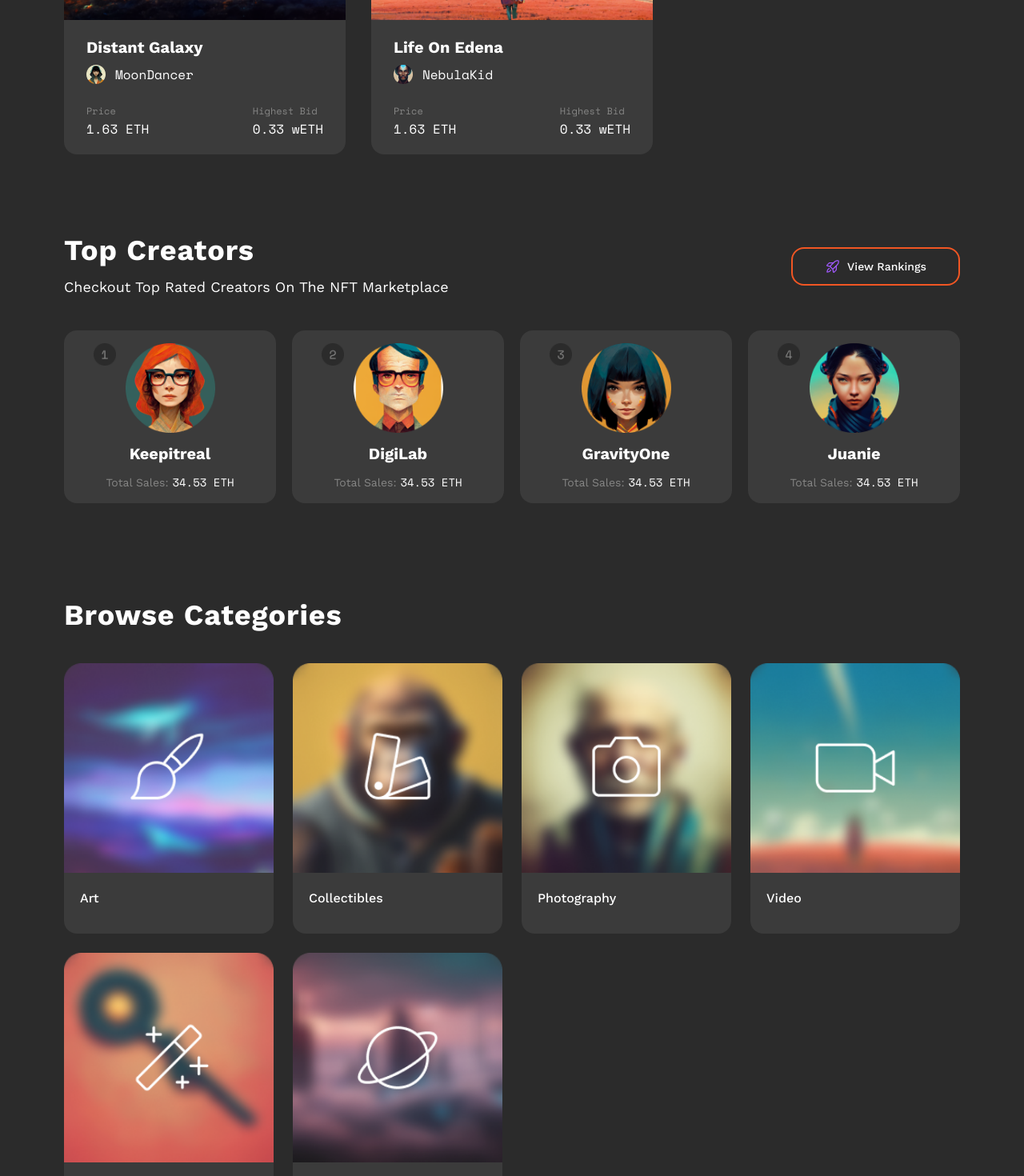
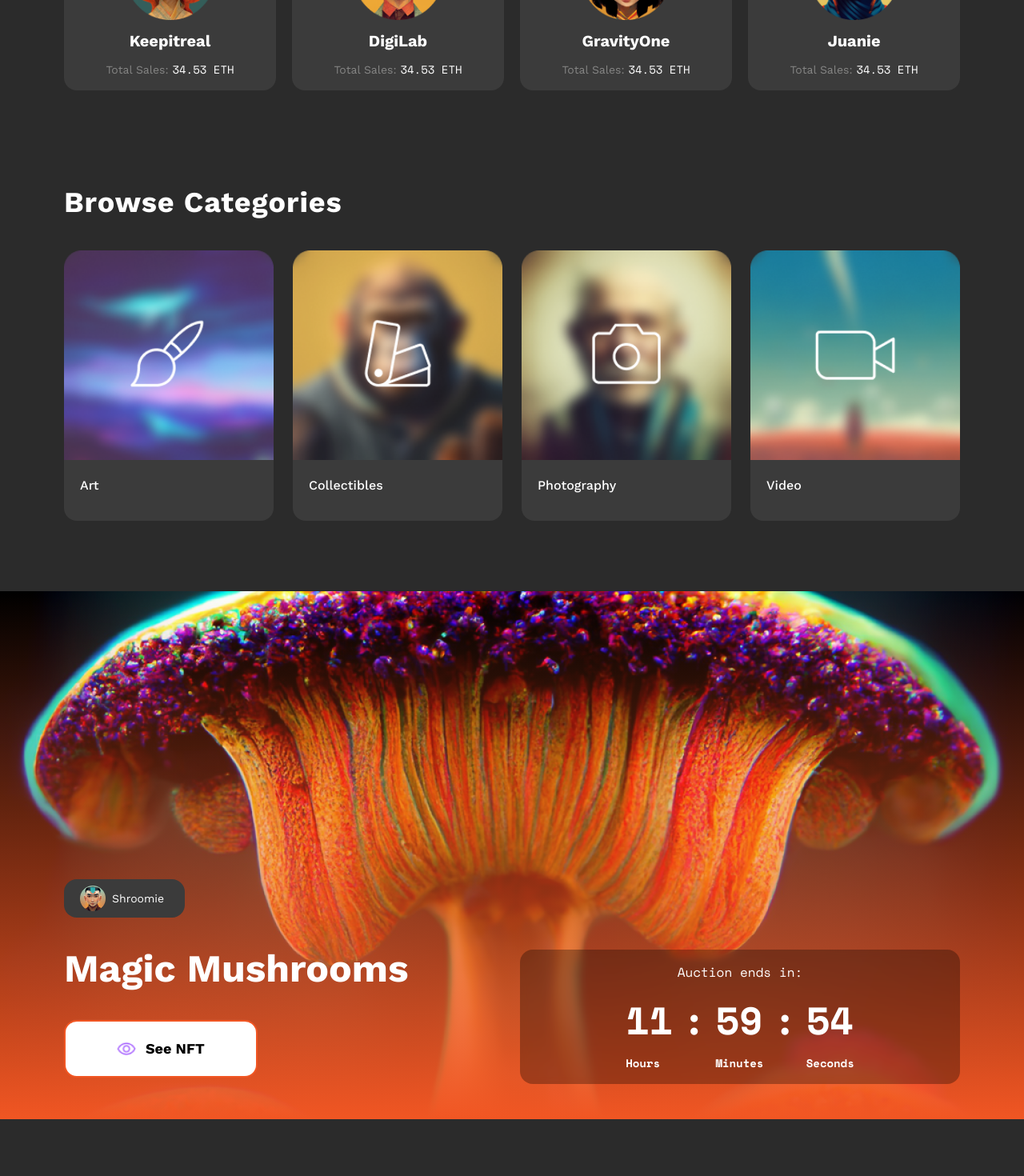
Before and after one commit to redsoftware-hq/NFTMarketPlace, a React (Vite) app: page / in a window 1280 px wide. Shown: the part 3040-4510 px from the top of the page at 80% size. Built offline with nearby package versions, Linux system fonts and the light colour scheme.

Commit message:
Done build

```diff
--- a/src/component/Discover/Discover.jsx
+++ b/src/component/Discover/Discover.jsx
@@ -1,4 +1,4 @@
-import DiscoverCard from "../Cards/DiscoverCard";
+import DiscoverCard from "../Home/Cards/DiscoverCard";
 import { discoverData } from "../../utils/DiscoverData";
 import PurpleEye from "../../assets/discoverSec/Eye.png";
 
@@ -21,7 +21,7 @@ const Discover = () => {
 				</div>
 
 				<div className="creators-container">
-          <div className="mt-10 creators-card grid content-center grid-cols-1 md:grid-cols-2 lg:grid-cols-4 gap-5 md:gap-8">
+					<div className="mt-10 creators-card grid content-center grid-cols-1 md:grid-cols-2 lg:grid-cols-4 xl:grid-cols-4 gap-5 md:gap-8">
 						{discoverData &&
 							discoverData.map((item, index) => {
 								return <DiscoverCard key={index} item={item} />;
--- a/src/utils/CategoreisCollection.js
+++ b/src/utils/CategoreisCollection.js
@@ -28,14 +28,14 @@ export const categoriesData = [
 		image: c5,
 		name: "Video",
 	},
-	{
-		id: 5,
-		image: c6,
-		name: "Utility",
-	},
-	{
-		id: 6,
-		image: c8,
-		name: "Virtual Worlds",
-	},
+	// {
+	// 	id: 5,
+	// 	image: c6,
+	// 	name: "Utility",
+	// },
+	// {
+	// 	id: 6,
+	// 	image: c8,
+	// 	name: "Virtual Worlds",
+	// },
 ];
--- a/src/utils/DiscoverData.js
+++ b/src/utils/DiscoverData.js
@@ -62,22 +62,22 @@ export let discoverData = [
 		price: "1.63 ETH",
 		highestBid: "0.33 wETH",
 	},
-  {
-    id: 7,
-    image: d1,
-    imgTitle: "Distant Galaxy",
-    avatar: av1,
-    avatarName: "MoonDancer",
-    price: "1.63 ETH",
-    highestBid: "0.33 wETH",
-  },
-  {
-    id: 8,
-    image: d2,
-    imgTitle: "Life On Edena",
-    avatar: av2,
-    avatarName: "NebulaKid",
-    price: "1.63 ETH",
-    highestBid: "0.33 wETH",
-  },
+	// {
+	//   id: 7,
+	//   image: d1,
+	//   imgTitle: "Distant Galaxy",
+	//   avatar: av1,
+	//   avatarName: "MoonDancer",
+	//   price: "1.63 ETH",
+	//   highestBid: "0.33 wETH",
+	// },
+	// {
+	//   id: 8,
+	//   image: d2,
+	//   imgTitle: "Life On Edena",
+	//   avatar: av2,
+	//   avatarName: "NebulaKid",
+	//   price: "1.63 ETH",
+	//   highestBid: "0.33 wETH",
+	// },
 ];
```
Also changed, not shown: src/component/Home/TopCreators/TopCreatersSec.jsx (indentation only). Lines whose indentation alone changed are shown as unchanged.
